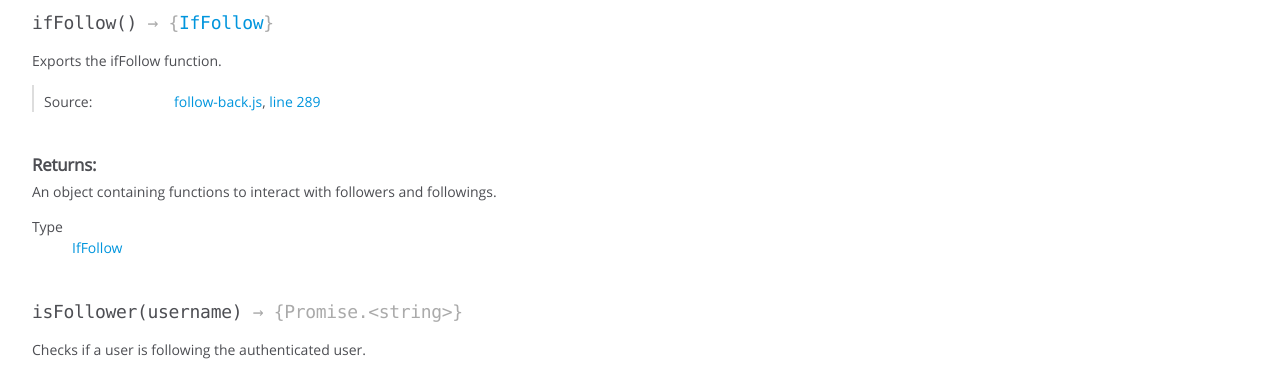
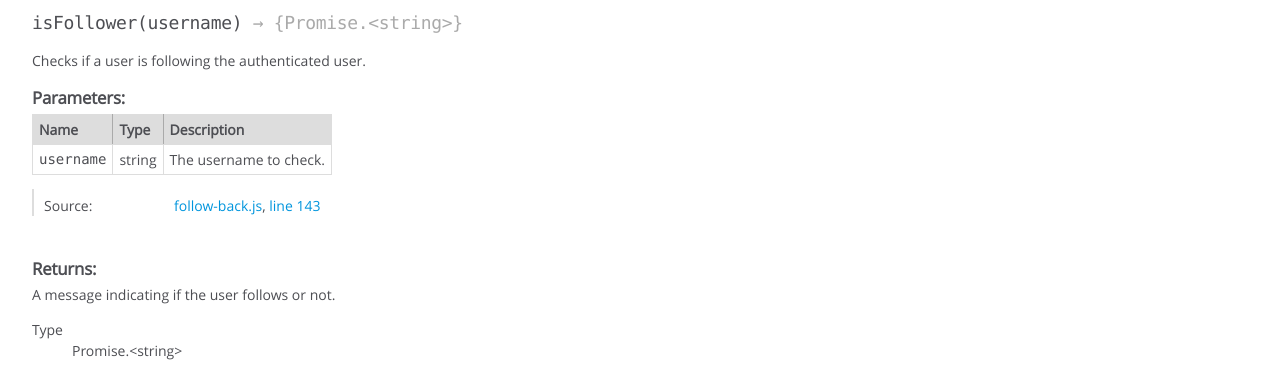
Before and after one commit to farhan7reza7/if-follow-package, a website built with webpack: page docs/global.html in a window 1280 px wide. Shown: the part 744-1115 px from the top of the page. Built offline with nearby package versions, Linux system fonts and the light colour scheme.

Commit message:
Update global.html to resolves ifFollow issue
Update global.html to resolves ifFollow issue

```diff
--- a/docs/global.html
+++ b/docs/global.html
@@ -121,45 +121,6 @@
           </dl>
 
           <h3 class="subsection-title">Methods</h3>
-
-          <h4 class="name" id="ifFollow">
-            <span class="type-signature"></span>ifFollow<span
-              class="signature"
-              >()</span
-            ><span class="type-signature">
-              &rarr; {<a href="global.html#IfFollow">IfFollow</a>}</span
-            >
-          </h4>
-
-          <div class="description">Exports the ifFollow function.</div>
-
-          <dl class="details">
-            <dt class="tag-source">Source:</dt>
-            <dd class="tag-source">
-              <ul class="dummy">
-                <li>
-                  <a href="follow-back.js.html">follow-back.js</a>,
-                  <a href="follow-back.js.html#line289">line 289</a>
-                </li>
-              </ul>
-            </dd>
-          </dl>
-
-          <h5>Returns:</h5>
-
-          <div class="param-desc">
-            An object containing functions to interact with followers and
-            followings.
-          </div>
-
-          <dl>
-            <dt>Type</dt>
-            <dd>
-              <span class="param-type"
-                ><a href="global.html#IfFollow">IfFollow</a></span
-              >
-            </dd>
-          </dl>
 
           <h4 class="name" id="isFollower">
             <span class="type-signature"></span>isFollower<span
```
